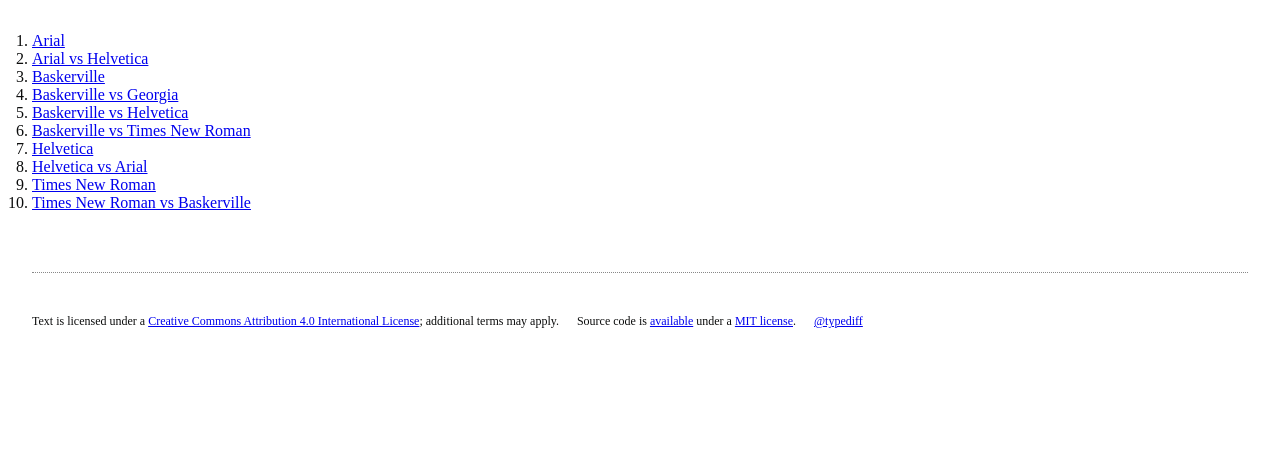
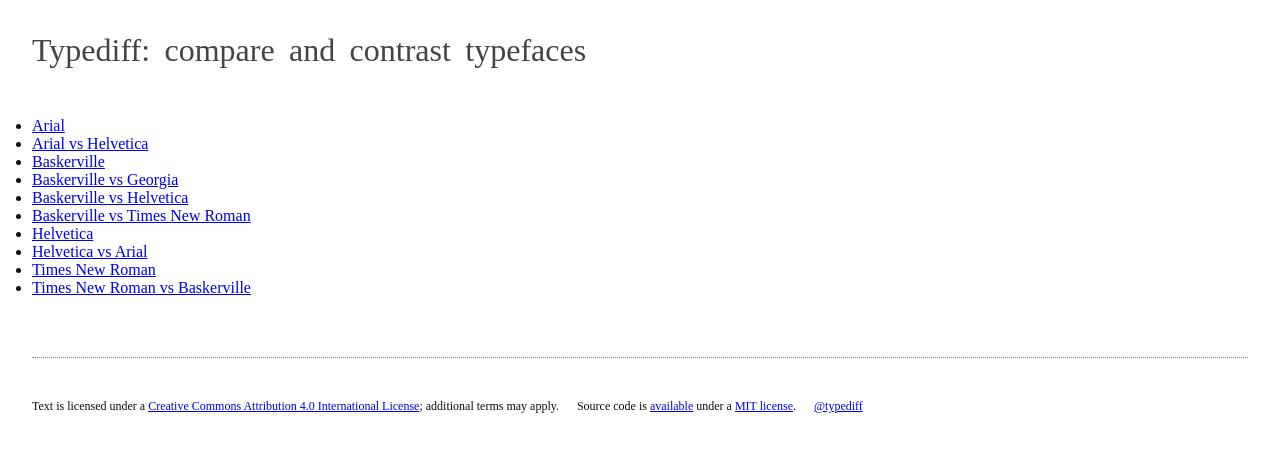
Before and after one commit to typediff/typediff.github.io, a Jekyll site: the page built from index.html, in a window 1280 px wide. Shown: the top 452 px of the page. Built offline with Jekyll 4.4.1, drawn with Linux system fonts in a browser that asks for light colours.

Commit message:
Site title from config

```diff
--- a/_config.yml
+++ b/_config.yml
@@ -1,6 +1,6 @@
 # Site settings
-title: "typediff"
-description: ""
+title: "Typediff"
+description: "Compare and contrast typefaces"
 baseurl: "http://typediff.org"
 url: "localhost:4000"
 
--- a/_includes/head.html
+++ b/_includes/head.html
@@ -1,6 +1,6 @@
 <meta charset="utf-8">
-<meta name="description" content="Compare and contrast different typefaces.">
+<meta name="description" content="{{ site.description }}">
 <link href="{{ site.baseurl }}/css/styles.css" rel="stylesheet">
 <link rel="canonical" href="{{ site.baseurl }}{{ page.url }}">
 <link rel="shortcut icon" href="{{ site.baseurl }}/favicon.ico" type="image/x-icon">
-<title>{{ page.title }} on Fontdiff</title>
+<title>{{ page.title }} on {{ site.title }}</title>
--- a/_layouts/typeface.html
+++ b/_layouts/typeface.html
@@ -9,7 +9,10 @@
 </head>
 <body>
 <div id="header">
-  <h1><a href="{{ t.url }}">{{ t.name }}</a></h1>
+  <h1>
+    <a href="{{ site.url }}/">{{ site.title }}</a>:
+    <a href="{{ t1.url }}">{{ t1.name }}</a>
+  </h1>
 </div>
 <div id="main">
 <div class="typediff">
--- a/_layouts/vs.html
+++ b/_layouts/vs.html
@@ -17,7 +17,10 @@
     <tr><td class="second {{ t2.id }}">{{ t2.text }}</td><td class="name">{{ t2.name }}</td></tr>
   </tbody>
 </table>
-  <h1><a href="/">Fontdiff</a>: <a href="{{ t1.url }}">{{ t1.name }}</a> vs <a href="{{ t2.url }}">{{ t2.name }}</a></h1>
+  <h1>
+    <a href="{{ site.url }}/">{{ site.title }}</a>:
+    <a href="{{ t1.url }}">{{ t1.name }}</a> vs <a href="{{ t2.url }}">{{ t2.name }}</a>
+  </h1>
 </div>
 <div id="main">
 <div class="typediff">
--- a/css/styles.css
+++ b/css/styles.css
@@ -126,6 +126,10 @@ h1 a:hover {
   line-height: 20px;
 }
 
+.index {
+  margin: 3em 0;
+}
+
 #footer {
   clear: both;
   font-size: 12px;
--- a/index.html
+++ b/index.html
@@ -1,11 +1,19 @@
 ---
 layout: default
-title: Index
+title: Home page
 ---
 
-<ol>
+<div id="header">
+<h1><a href="{{ site.url }}/">{{ site.title }}</a>: compare and contrast typefaces</h1>
+</div>
+
+<div id="main">
+<div class="index">
+<ul>
 {% assign pages = site.pages | sort:"title" %}
 {% for p in pages %}{% if p.layout == 'vs' or p.layout == 'typeface' %}
   <li><a href="{{ p.url }}">{{ p.title }}</a>
 {% endif %}{% endfor %}
-</ol>
+</ul>
+</div>
+</div>
```
Also changed, not shown: images/favicon.png.
